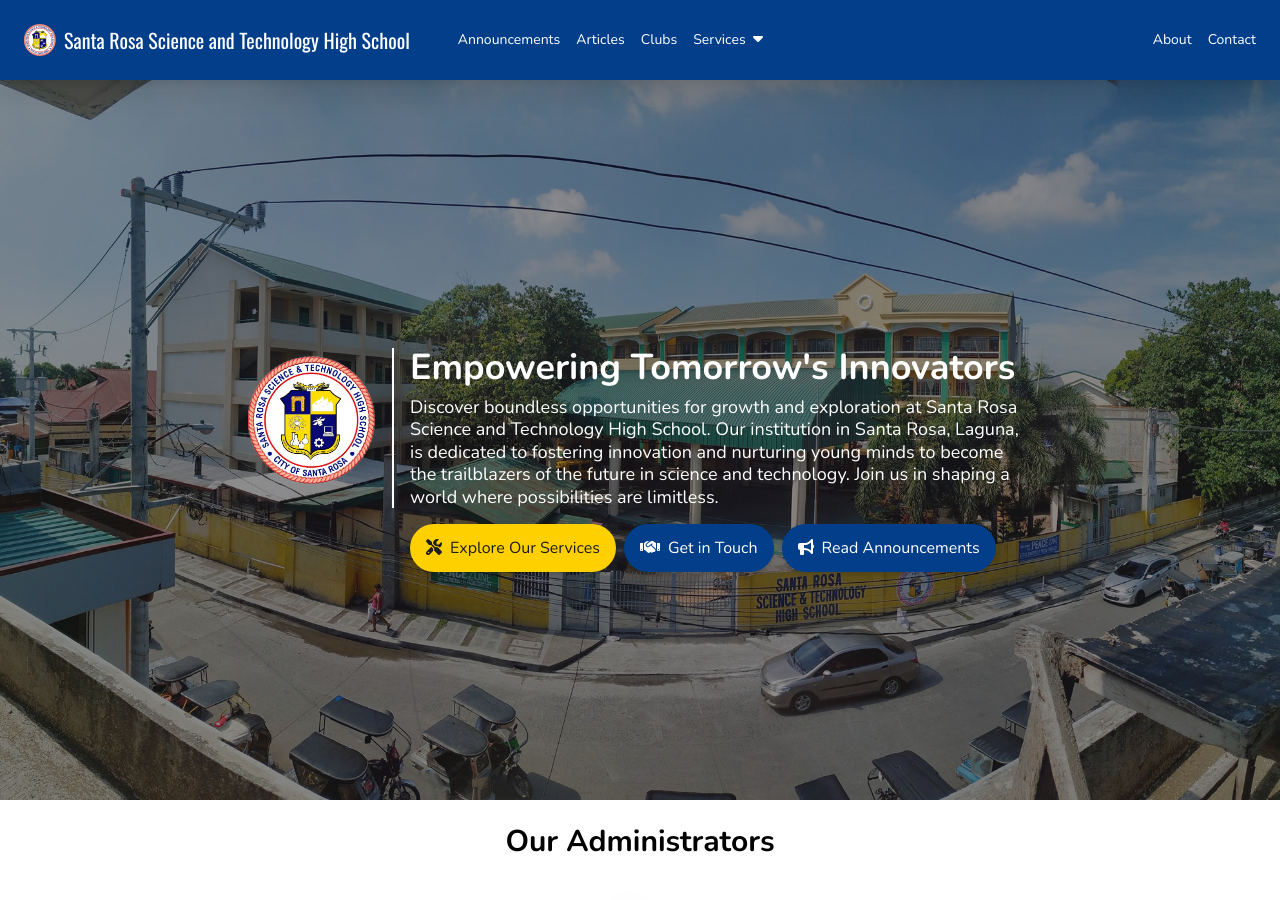
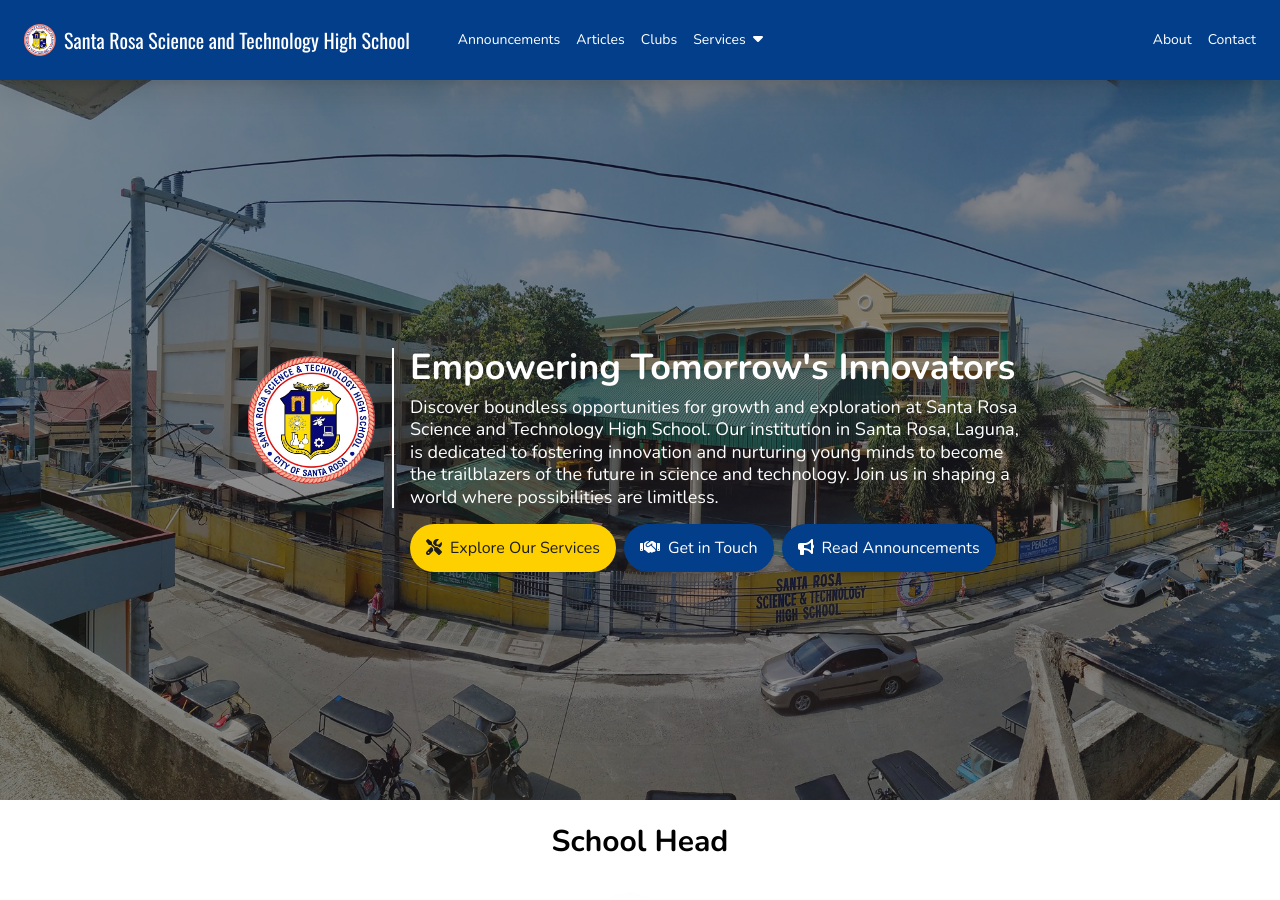
Before and after one commit to starsci/website, a Next.js app: page / in a window 1280 px wide. Shown: the top 900 px of the page. Built offline with nearby package versions, Linux system fonts and the light colour scheme.

Commit message:
rename administrators to school head

```diff
--- a/pages/index.js
+++ b/pages/index.js
@@ -19,7 +19,7 @@ export default function Home() {
       noPadding
       extra={
         <div className="flex flex-col items-center p-6 justify-center space-y-4 bg-white text-black dark:bg-brand-dark-default dark:text-white">
-          <h2 className="text-3xl font-bold mb-4">Our Administrators</h2>
+          <h2 className="text-3xl font-bold mb-4">School Head</h2>
           {/* 2 columns on desktop, 1 column 2 rows on mobile */}
           <div className="flex flex-col items-center space-y-2">
             <Image
```
